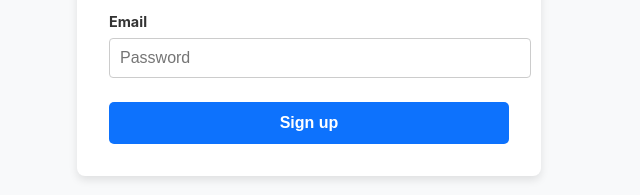
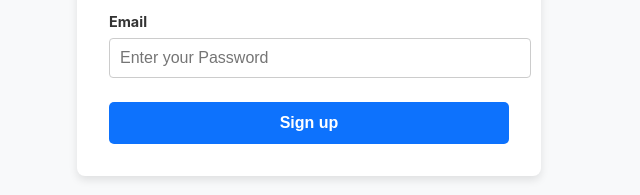
Before and after one commit to tklocshem/TreasureHuntCO1111TeamD, a plain HTML site: page login.html in a window 1280 px wide. Shown: the part 423-618 px from the top of the page, 331-971 px from the left. Drawn offline with Linux system fonts and the light colour scheme.

Commit message:
Updated index.html and added more content in notes.html

```diff
--- a/login.html
+++ b/login.html
@@ -28,7 +28,7 @@
             </div>
             <div class="input-box">
                 <label for="Password">Email</label>
-                <input type="Password" id="Password" name="Password" placeholder="Password" required>
+                <input type="Password" id="Password" name="Password" placeholder="Enter your Password" required>
             </div>
             <button type="submit">Sign up</button>
         </form>
```
